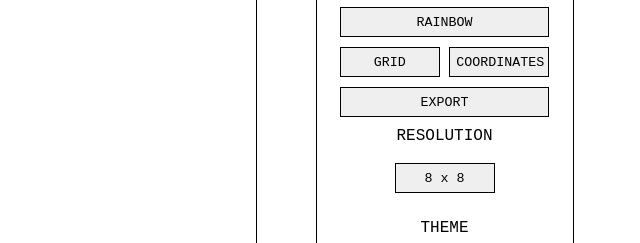
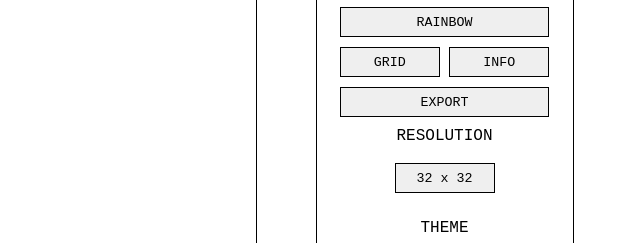
Before and after one commit to Just-Eivin/minima, a plain HTML site: page index.html in a window 1280 px wide. Shown: the part 310-553 px from the top of the page, 640-1280 px from the left. Drawn offline with Linux system fonts and the light colour scheme.

Commit message:
Renamed coords to info & set default value for res

```diff
--- a/index.html
+++ b/index.html
@@ -54,14 +54,14 @@
                 <button style="width: 209.61px;"  class="button">RAINBOW</button>
                 <div>
                     <button class="button">GRID</button>
-                    <button class="button">COORDINATES</button>
+                    <button class="button">INFO</button>
                 </div>
                     <button class="button export">EXPORT</button>
                 <p class="label">RESOLUTION</p>
                 <select name="resolution" id="resolution">
                     <option value="8">8 x 8</option>
                     <option value="16">16 x 16</option>
-                    <option value="32">32 x 32</option>
+                    <option value="32" selected="selected">32 x 32</option>
                     <option value="64">64 x 64</option>
                 </select>
                 <p class="label">THEME</p>
```
